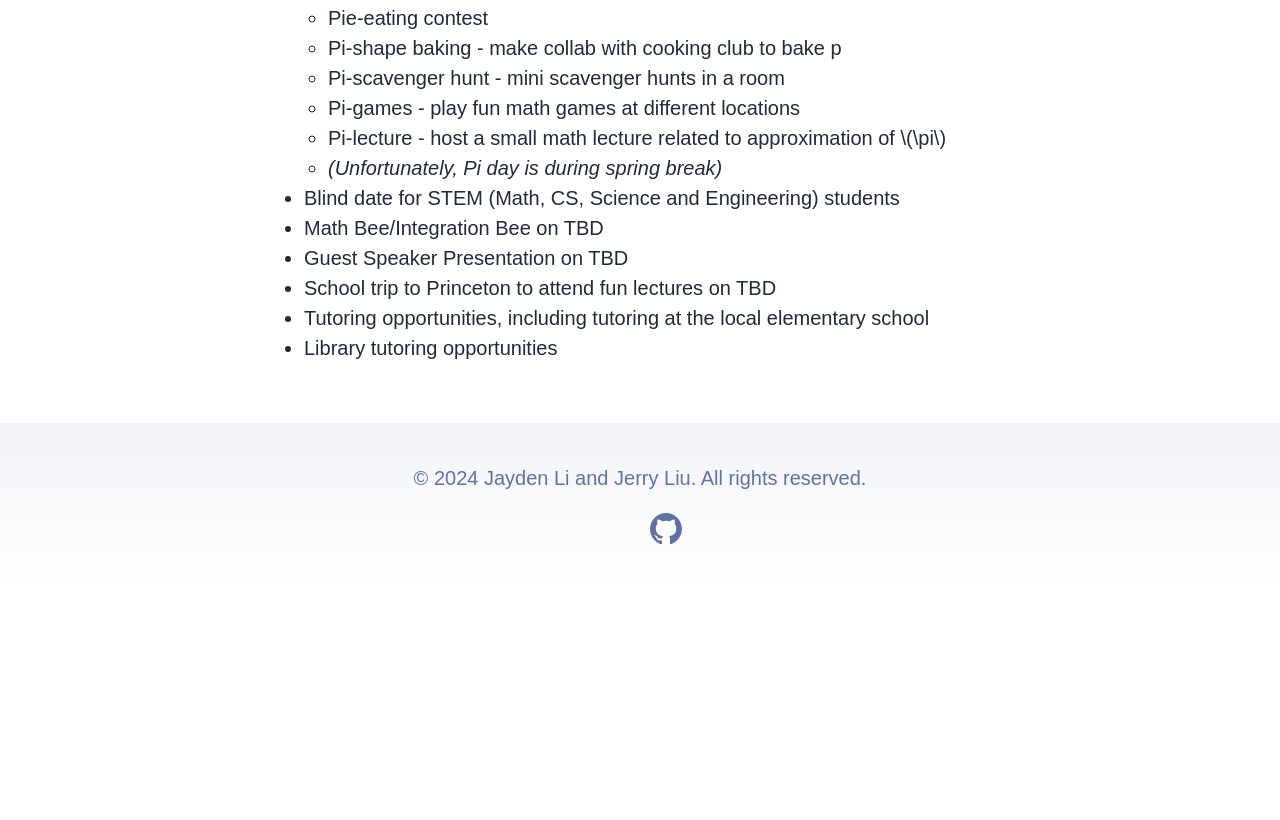
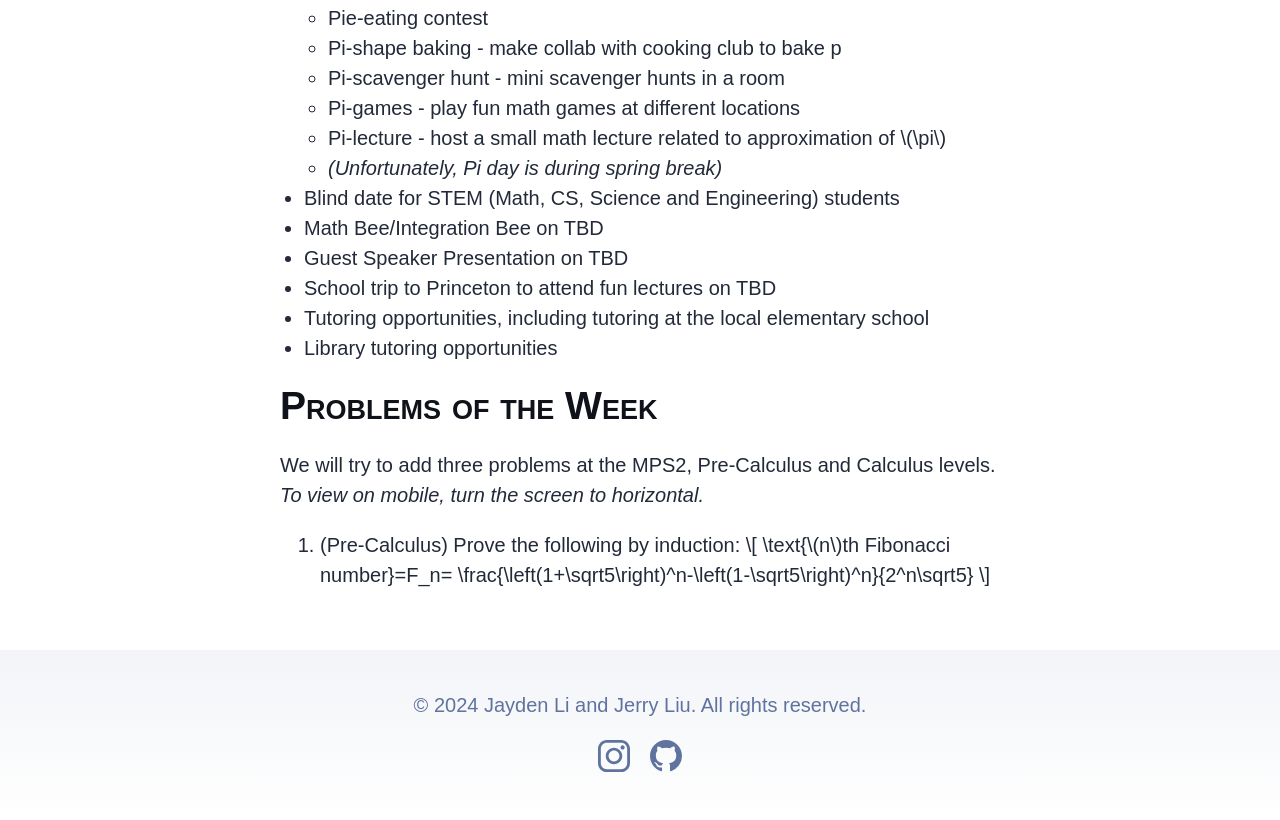
Before and after one commit to PeddieMathClub/PeddieMathClub.github.io, an Astro site: page / in a window 1280 px wide. Shown: the part 699-1519 px from the top of the page. Before the commit the page ends 1292 px from the top, so only its background shows below. Built offline with nearby package versions, Linux system fonts and the light colour scheme; Astro itself is replaced by a stand-in of ours; a web font is replaced by a local one.

Commit message:
im sorry

```diff
--- a/src/components/Footer.astro
+++ b/src/components/Footer.astro
@@ -5,22 +5,32 @@ const today = new Date();
 <footer>
 	&copy; {today.getFullYear()} Jayden Li and Jerry Liu. All rights reserved.
 	<div class="social-links">
-		<a href="https://twitter.com/astrodotbuild" target="_blank">
+		<a href="https://google.com" target="_blank">
 			<span class="sr-only">Follow our Instagram</span>
-			<svg viewBox="0 0 16 16" aria-hidden="true" width="32" height="32" astro-icon="social/instagram"
-				><path
-					fill="currentColor"
-				></path></svg
-			>
+			<!-- https://gist.github.com/jemminger/91c69559f5ce1cc45cecc1f2614325c6 -->
+			<svg xmlns:xlink="http://www.w3.org/1999/xlink" width="32" height="32" viewBox="0 0 169.063 169.063" style="enable-background:new 0 0 169.063 169.063;" xml:space="preserve">
+				<g>
+					<path fill="currentcolor" d="M122.406,0H46.654C20.929,0,0,20.93,0,46.655v75.752c0,25.726,20.929,46.655,46.654,46.655h75.752
+					c25.727,0,46.656-20.93,46.656-46.655V46.655C169.063,20.93,148.133,0,122.406,0z M154.063,122.407
+					c0,17.455-14.201,31.655-31.656,31.655H46.654C29.2,154.063,15,139.862,15,122.407V46.655C15,29.201,29.2,15,46.654,15h75.752
+					c17.455,0,31.656,14.201,31.656,31.655V122.407z" />
+					<path fill="currentcolor" d="M84.531,40.97c-24.021,0-43.563,19.542-43.563,43.563c0,24.02,19.542,43.561,43.563,43.561s43.563-19.541,43.563-43.561
+					C128.094,60.512,108.552,40.97,84.531,40.97z M84.531,113.093c-15.749,0-28.563-12.812-28.563-28.561
+					c0-15.75,12.813-28.563,28.563-28.563s28.563,12.813,28.563,28.563C113.094,100.281,100.28,113.093,84.531,113.093z" />
+					<path fill="currentcolor" d="M129.921,28.251c-2.89,0-5.729,1.17-7.77,3.22c-2.051,2.04-3.23,4.88-3.23,7.78c0,2.891,1.18,5.73,3.23,7.78
+					c2.04,2.04,4.88,3.22,7.77,3.22c2.9,0,5.73-1.18,7.78-3.22c2.05-2.05,3.22-4.89,3.22-7.78c0-2.9-1.17-5.74-3.22-7.78
+				C135.661,29.421,132.821,28.251,129.921,28.251z" />
+				</g>
+			</svg>
 		</a>
 		<a href="https://github.com/PeddieMathClub/PeddieMathClub.github.io" target="_blank">
-			<span class="sr-only">Browse our website's source code</span>
-			<svg viewBox="0 0 16 16" aria-hidden="true" width="32" height="32" astro-icon="social/github"
-				><path
+			<span class="sr-only">iBrowse our website's source code</span>
+			<svg viewBox="0 0 16 16" aria-hidden="true" width="32" height="32" astro-icon="social/github">
+				<path
 					fill="currentColor"
 					d="M8 0C3.58 0 0 3.58 0 8c0 3.54 2.29 6.53 5.47 7.59.4.07.55-.17.55-.38 0-.19-.01-.82-.01-1.49-2.01.37-2.53-.49-2.69-.94-.09-.23-.48-.94-.82-1.13-.28-.15-.68-.52-.01-.53.63-.01 1.08.58 1.23.82.72 1.21 1.87.87 2.33.66.07-.52.28-.87.51-1.07-1.78-.2-3.64-.89-3.64-3.95 0-.87.31-1.59.82-2.15-.08-.2-.36-1.02.08-2.12 0 0 .67-.21 2.2.82.64-.18 1.32-.27 2-.27.68 0 1.36.09 2 .27 1.53-1.04 2.2-.82 2.2-.82.44 1.1.16 1.92.08 2.12.51.56.82 1.27.82 2.15 0 3.07-1.87 3.75-3.65 3.95.29.25.54.73.54 1.48 0 1.07-.01 1.93-.01 2.2 0 .21.15.46.55.38A8.012 8.012 0 0 0 16 8c0-4.42-3.58-8-8-8z"
-				></path></svg
-			>
+				></path>
+			</svg>
 		</a>
 	</div>
 </footer>
--- a/src/pages/index.astro
+++ b/src/pages/index.astro
@@ -35,19 +35,6 @@ import { SITE_TITLE, SITE_DESCRIPTION } from '../consts';
 			<p>
 				Welcome to the Peddie Math Club Website! We are a group of students passionate about spreading the love of mathematics to the Peddie community.
 			</p>
-			<!-- <h3> -->
-			<!-- 	Problems of the Week -->
-			<!-- </h3> -->
-			<!-- <p> -->
-			<!-- 	<i>To view on mobile, turn the screen to horizontal.</i> -->
-			<!-- </p> -->
-			<!-- <ol> -->
-			<!-- 	<li>{String.raw` -->
-			<!-- 		(Pre-Calculus) Prove the following by induction: -->
-			<!-- 		\[ \text{\(n\)th Fibonacci number}=F_n= -->
-			<!-- 		\frac{\left(1+\sqrt5\right)^n-\left(1-\sqrt5\right)^n}{2^n\sqrt5} \] -->
-			<!-- 	`}</li>  -->
-			<!-- </ol> -->
 			<h3>
 				Events
 			</h3>
@@ -82,6 +69,20 @@ import { SITE_TITLE, SITE_DESCRIPTION } from '../consts';
 					<li>Library tutoring opportunities</li>
 				</ul>
 			</p>
+			<h3>
+				Problems of the Week
+			</h3>
+			<p>
+				We will try to add three problems at the MPS2, Pre-Calculus and Calculus levels.<br>
+				<i>To view on mobile, turn the screen to horizontal.</i>
+			</p>
+			<ol>
+				<li>{String.raw`
+					(Pre-Calculus) Prove the following by induction:
+					\[ \text{\(n\)th Fibonacci number}=F_n=
+					\frac{\left(1+\sqrt5\right)^n-\left(1-\sqrt5\right)^n}{2^n\sqrt5} \]
+				`}</li>
+			</ol>
 		</main>
 		<script>
 			// renderMathInElement(document.getElementById("main"));
```
Also changed, not shown: README.md.
